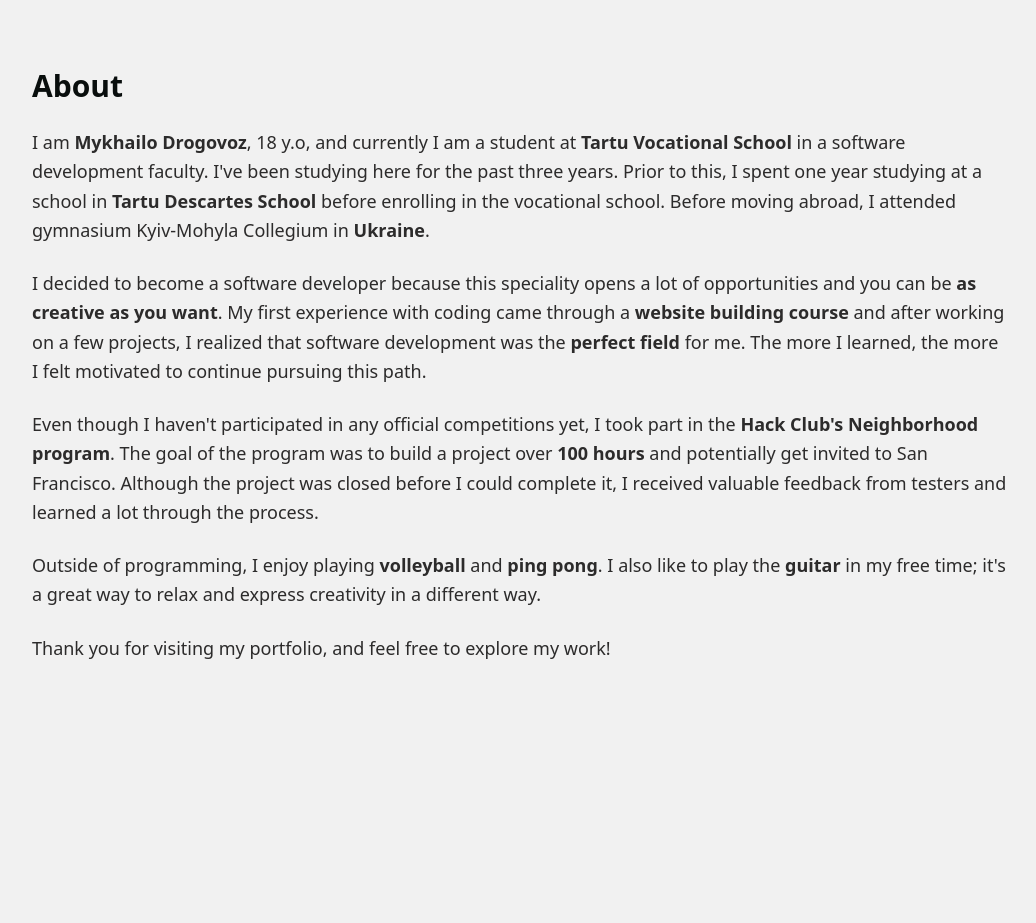
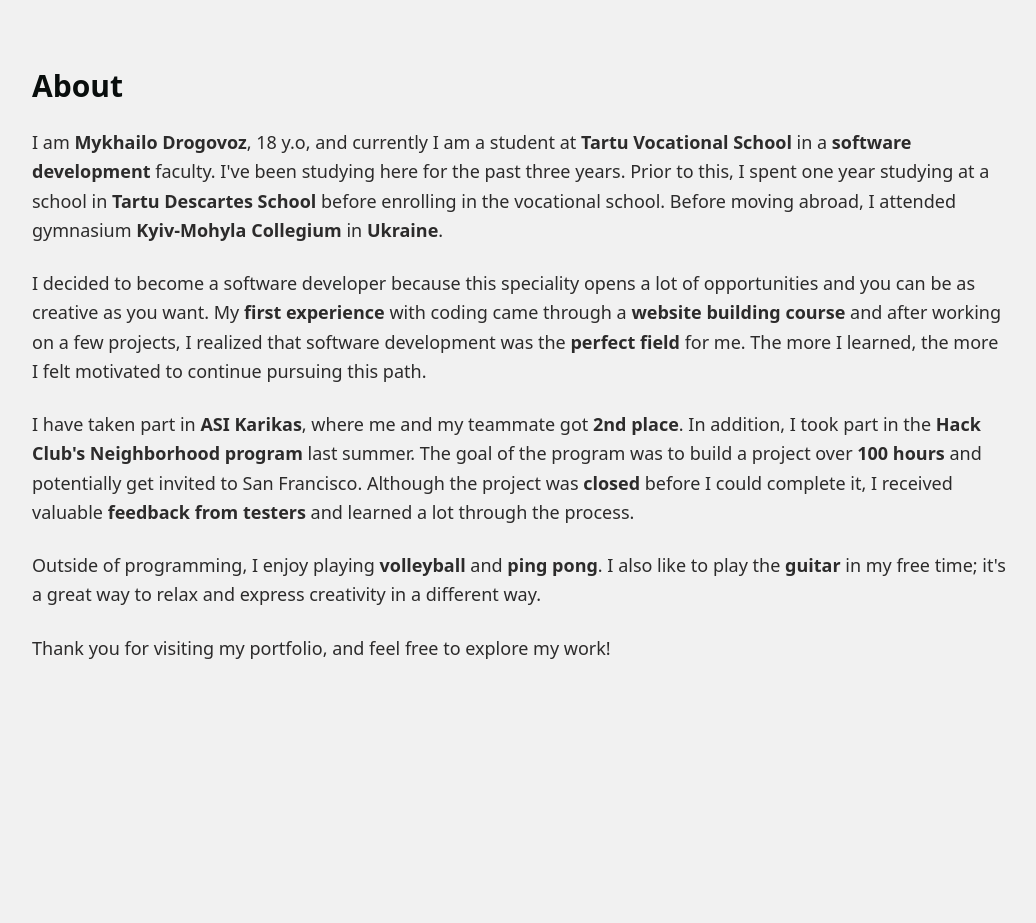
Before and after one commit to Misha2007/portfolio_simple, a React (Vite) app: page / in a window 1280 px wide. Shown: the part 860-1783 px from the top of the page, without its empty margins (120-1156 px from the left). Built offline with nearby package versions, Linux system fonts and the light colour scheme.

Commit message:
Added demo user credentials && refactored about section

```diff
--- a/src/components/About.jsx
+++ b/src/components/About.jsx
@@ -10,43 +10,46 @@
       <div className="max-w-5xl mx-auto px-6">
         <h2 className="text-3xl font-semibold mb-6">About</h2>
         <p className="text-darkgray dark:text-gray text-lg leading-relaxed">
-          I am <strong>Mykhailo Drogovoz</strong>, 18 y.o, and currently I am a student at <strong>Tartu
-          Vocational School</strong> in a software development faculty. I've been
-          studying here for the past three years. Prior to this, I spent one
-          year studying at a school in <strong>Tartu Descartes School</strong> before enrolling
-          in the vocational school. Before moving abroad, I attended gymnasium
-          Kyiv-Mohyla Collegium in <strong>Ukraine</strong>.
+          I am <strong>Mykhailo Drogovoz</strong>, 18 y.o, and currently I am a
+          student at <strong>Tartu Vocational School</strong> in a{" "}
+          <strong>software development</strong> faculty. I've been studying here
+          for the past three years. Prior to this, I spent one year studying at
+          a school in <strong>Tartu Descartes School</strong> before enrolling
+          in the vocational school. Before moving abroad, I attended gymnasium{" "}
+          <strong>Kyiv-Mohyla Collegium</strong> in <strong>Ukraine</strong>.
         </p>
         <br />
         <p className="text-darkgray dark:text-gray text-lg leading-relaxed">
-          I decided to become a
-          software developer because this speciality opens a lot of
-          opportunities and you can be <strong>as creative as you want</strong>. My first
-          experience with coding came through a <strong>website building course</strong> and
-          after working on a few projects, I realized that software development
-          was the <strong>perfect field</strong> for me. The more I learned, the more I felt
-          motivated to continue pursuing this path.
+          I decided to become a software developer because this speciality opens
+          a lot of opportunities and you can be as creative as you want. My{" "}
+          <strong>first experience</strong> with coding came through a{" "}
+          <strong>website building course</strong> and after working on a few
+          projects, I realized that software development was the{" "}
+          <strong>perfect field</strong> for me. The more I learned, the more I
+          felt motivated to continue pursuing this path.
         </p>
         <br />
         <p className="text-darkgray dark:text-gray text-lg leading-relaxed">
-          Even though I haven't
-          participated in any official competitions yet, I took part in the <strong>Hack Club's
-          Neighborhood program</strong>. The goal of the program was to build a project
-          over <strong>100 hours</strong> and potentially get invited to San Francisco. Although
-          the project was closed before I could complete it, I received valuable
-          feedback from testers and learned a lot through the process.
+          I have taken part in <strong>ASI Karikas</strong>, where me and my
+          teammate got <strong>2nd place</strong>. In addition, I took part in
+          the <strong>Hack Club's Neighborhood program</strong> last summer. The
+          goal of the program was to build a project over{" "}
+          <strong>100 hours</strong> and potentially get invited to San
+          Francisco. Although the project was <strong>closed</strong> before I
+          could complete it, I received valuable{" "}
+          <strong>feedback from testers</strong> and learned a lot through the
+          process.
         </p>
         <br />
         <p className="text-darkgray dark:text-gray text-lg leading-relaxed">
-          Outside
-          of programming, I enjoy playing <strong>volleyball</strong> and <strong>ping pong</strong>. I also like
-          to play the <strong>guitar</strong> in my free time; it's a great way to relax and
+          Outside of programming, I enjoy playing <strong>volleyball</strong>{" "}
+          and <strong>ping pong</strong>. I also like to play the{" "}
+          <strong>guitar</strong> in my free time; it's a great way to relax and
           express creativity in a different way.
         </p>
         <br />
         <p className="text-darkgray dark:text-gray text-lg leading-relaxed">
-          Thank you for visiting my
-          portfolio, and feel free to explore my work!
+          Thank you for visiting my portfolio, and feel free to explore my work!
         </p>
       </div>
     </section>
--- a/src/components/Projects.jsx
+++ b/src/components/Projects.jsx
@@ -14,7 +14,8 @@
     id: 2,
     title: "Flash Mind",
     categories: ["React", "JavaScript", "Frontend"],
-    description: "Flash Mind is a fast-paced memory game where players must memorize and click on flashing squares in the correct order. Built with React, it features progressive difficulty and a responsive UI for an engaging and challenging experience.",
+    description:
+      "Flash Mind is a fast-paced memory game where players must memorize and click on flashing squares in the correct order. Built with React, it features progressive difficulty and a responsive UI for an engaging and challenging experience.",
     github: "https://github.com/Misha2007/Visual-Memory-game",
     type: "group",
   },
@@ -29,7 +30,8 @@
     id: 4,
     title: "Anime Website",
     categories: ["HTML", "JavaScript", "Frontend"],
-    description: "This was the final project for my HTML/CSS course, and it provides curated lists, a merchandise store, and an about section.",
+    description:
+      "This was the final project for my HTML/CSS course, and it provides curated lists, a merchandise store, and an about section.",
     github: "https://github.com/Misha2007/anime-site",
     type: "solo",
     link: "https://ita23drogovoz.ita.voco.ee/Veebiarendus/animesite/",
@@ -38,28 +40,34 @@
     id: 5,
     title: "Sportvana",
     categories: ["React", "Node.js", "JavaScript", "Fullstack"],
-    description: "This is a fitness gamification app that was developed with React, Express, MySQL, featuring JWT authentication, email verification, 3D animations (Three.js), onboarding tour (React Joyride), and user data management.",
+    description:
+      "This is a fitness gamification app that was developed with React, Express, MySQL, featuring JWT authentication, email verification, 3D animations (Three.js), onboarding tour (React Joyride), and user data management.",
     github: "https://github.com/MykhailoDrogovoz/hackatime",
     type: "solo",
     link: "https://sportvana.netlify.app",
+    userToUse: { email: "john@gmail.com", password: "qwerty" },
   },
   {
     id: 6,
     title: "Booking system",
     categories: ["React", "Node.js", "JavaScript", "Fullstack"],
-    description: "This is full-stack hotel booking platform. There was implemented JWT authentication, integrated MySQL with Sequelize for trip listings, user profiles, and bookings, and customized Stripe payments. In addition, there is built an admin dashboard with Recharts for enhanced data visualization.",
+    description:
+      "This is full-stack hotel booking platform. There was implemented JWT authentication, integrated MySQL with Sequelize for trip listings, user profiles, and bookings, and customized Stripe payments. In addition, there is built an admin dashboard with Recharts for enhanced data visualization.",
     github: "https://github.com/Misha2007/booking_system",
     type: "group",
     link: "https://bosystem.netlify.app/",
+    userToUse: { email: "john@gmail.com", password: "qwerty" },
   },
   {
     id: 7,
     title: "Smart City Event Map",
     categories: ["Next.js", "JavaScript", "Frontend"],
-    description: "This is a city-wide interactive map with Next.js, displaying events and stored in Supabase, using Leaflet for a dynamic user experience. The data was fetched using a Python scraper from https://kultuuriaken.tartu.ee/",
+    description:
+      "This is a city-wide interactive map with Next.js, displaying events and stored in Supabase, using Leaflet for a dynamic user experience. The data was fetched using a Python scraper from https://kultuuriaken.tartu.ee/",
     github: "https://github.com/Misha2007/smart-city-event-map",
     type: "solo",
     link: "https://smart-city-events-map.vercel.app/",
+    userToUse: { email: "john@gmail.com", password: "qwerty" },
   },
 ];
 
@@ -86,14 +94,10 @@
   const filteredProjects = projects.filter((project) => {
     const normalizedSearch = search.trim().toLowerCase();
     const matchesSearch =
-      (project.title || "")
-        .toLowerCase()
-        .includes(normalizedSearch) ||
-      (project.description || "")
-        .toLowerCase()
-        .includes(normalizedSearch) ||
+      (project.title || "").toLowerCase().includes(normalizedSearch) ||
+      (project.description || "").toLowerCase().includes(normalizedSearch) ||
       (project.categories || []).some((cat) =>
-        cat.toLowerCase().includes(normalizedSearch)
+        cat.toLowerCase().includes(normalizedSearch),
       );
 
     const matchesCategory =
@@ -225,7 +229,7 @@
           <div className="fixed inset-0 bg-black/50 flex items-center justify-center z-30">
             <div
               className="bg-white text-dark p-8 rounded-2xl
-           w-90 md:w-full max-w-lg
+           w-90 md:w-full max-w-xl
            dark:bg-dark dark:text-white
            border border-gray/30
            shadow-2xl
@@ -275,6 +279,16 @@
                     >
                       Visit website
                     </a>
+                  </p>
+                )}
+                {activeProject.link && (
+                  <p>
+                    <strong>Demo User Credentials:</strong>
+                    <p>
+                      <strong>Email:</strong> {activeProject.userToUse.email}
+                    </p>
+                    <strong>Password:</strong>{" "}
+                    {activeProject.userToUse.password}
                   </p>
                 )}
               </div>
```
